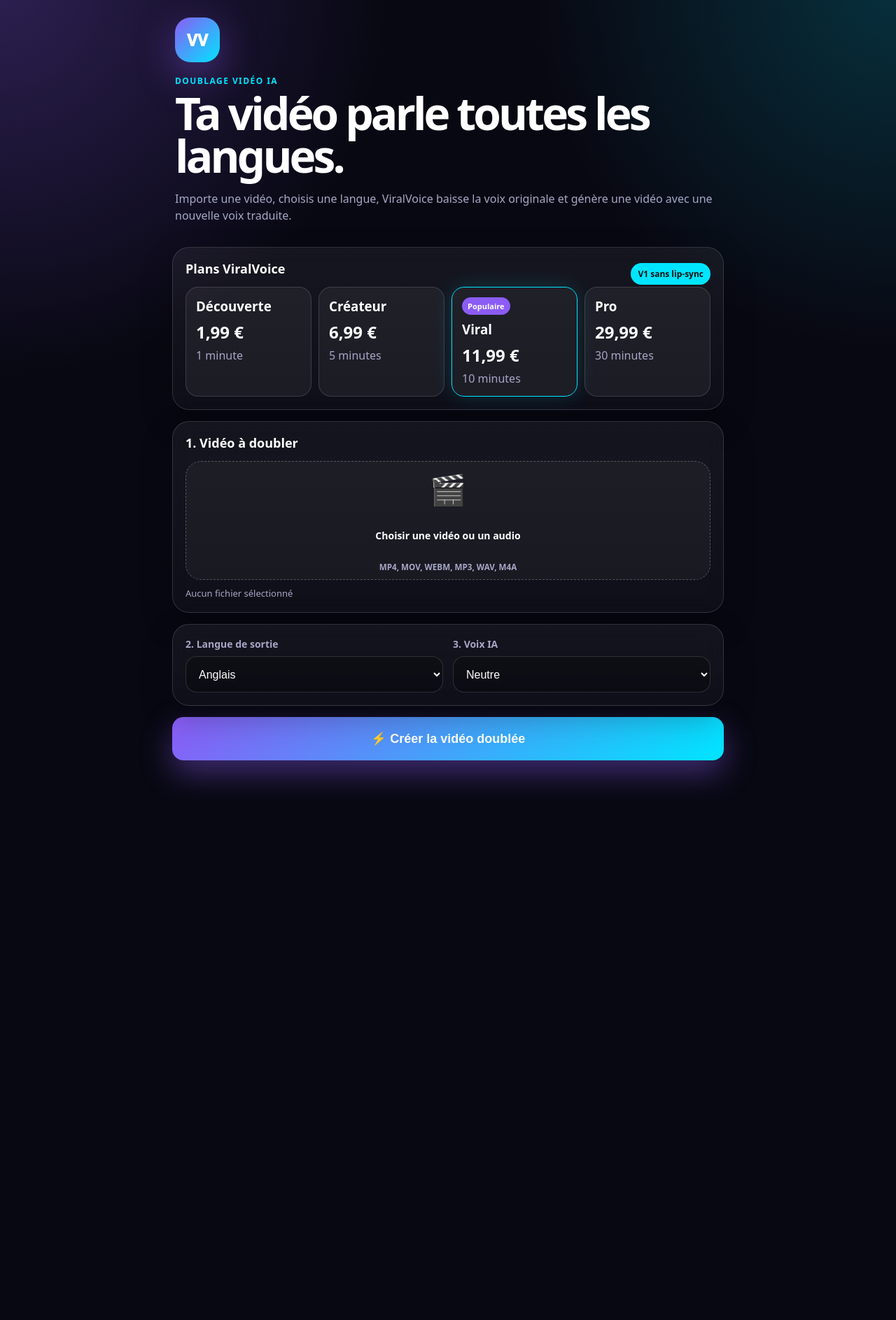
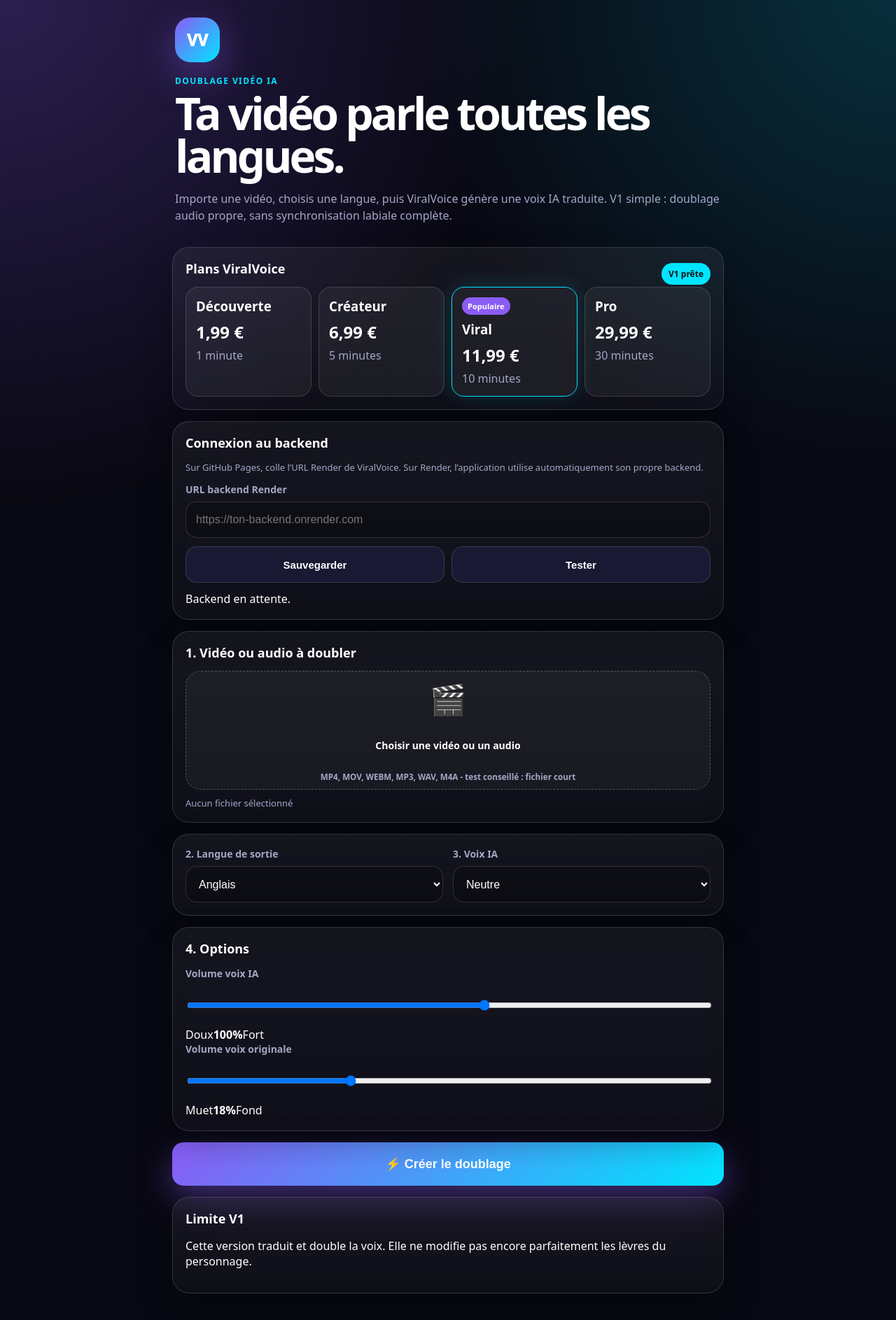
Before and after one commit to Chasmet/ViralVoice, a plain HTML site: page index.html in a window 1280 px wide. Shown: the part 19-1906 px from the top of the page at 70% size. Before the commit the page ends 1166 px from the top, so only its background shows below. Drawn offline with Linux system fonts and the light colour scheme.

Commit message:
Répare l’interface ViralVoice et ajoute la connexion backend

```diff
--- a/index.html
+++ b/index.html
@@ -4,8 +4,11 @@
   <meta charset="UTF-8" />
   <meta name="viewport" content="width=device-width, initial-scale=1.0" />
   <meta name="theme-color" content="#080812" />
+  <meta name="description" content="ViralVoice transforme une vidéo ou un audio en doublage IA traduit avec OpenAI." />
   <title>ViralVoice - Doublage vidéo IA</title>
-  <link rel="stylesheet" href="style.css" />
+  <link rel="manifest" href="manifest.json" />
+  <link rel="icon" href="logo.svg" />
+  <link rel="stylesheet" href="style.css?v=20260508" />
 </head>
 <body>
   <main class="app">
@@ -14,14 +17,15 @@
       <p class="eyebrow">Doublage vidéo IA</p>
       <h1>Ta vidéo parle toutes les langues.</h1>
       <p class="subtitle">
-        Importe une vidéo, choisis une langue, ViralVoice baisse la voix originale et génère une vidéo avec une nouvelle voix traduite.
+        Importe une vidéo, choisis une langue, puis ViralVoice génère une voix IA traduite.
+        V1 simple : doublage audio propre, sans synchronisation labiale complète.
       </p>
     </section>
 
     <section class="card prices">
       <div class="section-title">
         <h2>Plans ViralVoice</h2>
-        <span class="badge">V1 sans lip-sync</span>
+        <span class="badge">V1 prête</span>
       </div>
 
       <div class="plans">
@@ -53,16 +57,32 @@
     </section>
 
     <section class="card">
-      <h2>1. Vidéo à doubler</h2>
+      <h2>Connexion au backend</h2>
+      <p class="hint">
+        Sur GitHub Pages, colle l’URL Render de ViralVoice. Sur Render, l’application utilise automatiquement son propre backend.
+      </p>
+      <label for="backendUrl">URL backend Render</label>
+      <input id="backendUrl" type="url" placeholder="https://ton-backend.onrender.com" autocomplete="off" />
+      <div class="actions two">
+        <button id="saveBackendBtn" class="secondary" type="button">Sauvegarder</button>
+        <button id="testBackendBtn" class="secondary" type="button">Tester</button>
+      </div>
+      <div id="backendStatus" class="notice">Backend en attente.</div>
+    </section>
+
+    <section class="card">
+      <h2>1. Vidéo ou audio à doubler</h2>
 
       <label class="file-zone" for="mediaFile">
         <span class="file-icon">🎬</span>
         <strong>Choisir une vidéo ou un audio</strong>
-        <small>MP4, MOV, WEBM, MP3, WAV, M4A</small>
+        <small>MP4, MOV, WEBM, MP3, WAV, M4A - test conseillé : fichier court</small>
       </label>
 
-      <input id="mediaFile" type="file" accept="video/*,audio/*" hidden />
+      <input id="mediaFile" type="file" accept="video/*,audio/*,.mp4,.mov,.webm,.mp3,.wav,.m4a" hidden />
       <div id="fileInfo" class="file-info">Aucun fichier sélectionné</div>
+      <video id="sourcePreview" controls playsinline class="media-preview hidden"></video>
+      <audio id="sourceAudioPreview" controls class="media-preview hidden"></audio>
     </section>
 
     <section class="card grid">
@@ -76,6 +96,7 @@
           <option value="portugais">Portugais</option>
           <option value="italien">Italien</option>
           <option value="allemand">Allemand</option>
+          <option value="wolof">Wolof</option>
         </select>
       </div>
 
@@ -86,11 +107,23 @@
           <option value="ash">Grave</option>
           <option value="coral">Claire</option>
           <option value="sage">Douce</option>
+          <option value="verse">Énergique</option>
         </select>
       </div>
     </section>
 
-    <button id="dubBtn" class="primary">⚡ Créer la vidéo doublée</button>
+    <section class="card">
+      <h2>4. Options</h2>
+      <label for="voiceVolume">Volume voix IA</label>
+      <input id="voiceVolume" type="range" min="60" max="130" value="100" />
+      <div class="range-row"><span>Doux</span><strong id="voiceVolumeValue">100%</strong><span>Fort</span></div>
+
+      <label for="originalVolume">Volume voix originale</label>
+      <input id="originalVolume" type="range" min="0" max="60" value="18" />
+      <div class="range-row"><span>Muet</span><strong id="originalVolumeValue">18%</strong><span>Fond</span></div>
+    </section>
+
+    <button id="dubBtn" class="primary" type="button">⚡ Créer le doublage</button>
 
     <section id="statusCard" class="status hidden">
       <div class="loader"></div>
@@ -99,20 +132,26 @@
 
     <section id="resultCard" class="card hidden">
       <h2>Résultat</h2>
+      <p class="hint">Voix générée par IA. Pour une vraie synchronisation labiale, il faudra brancher ensuite Sync30 ou un moteur lip-sync.</p>
 
-      <video id="finalVideo" controls class="media-preview hidden"></video>
+      <video id="finalVideo" controls playsinline class="media-preview hidden"></video>
       <audio id="finalAudio" controls class="media-preview hidden"></audio>
 
-      <div class="actions">
+      <div class="actions two">
         <a id="downloadVideoBtn" class="download hidden" download>Télécharger vidéo</a>
         <a id="downloadAudioBtn" class="download hidden" download>Télécharger audio</a>
       </div>
 
-      <label>Texte traduit</label>
+      <label for="outputText">Texte traduit</label>
       <textarea id="outputText" readonly></textarea>
+    </section>
+
+    <section class="card warning">
+      <h2>Limite V1</h2>
+      <p>Cette version traduit et double la voix. Elle ne modifie pas encore parfaitement les lèvres du personnage.</p>
     </section>
   </main>
 
-  <script src="script.js"></script>
+  <script src="script.js?v=20260508"></script>
 </body>
 </html>
```
